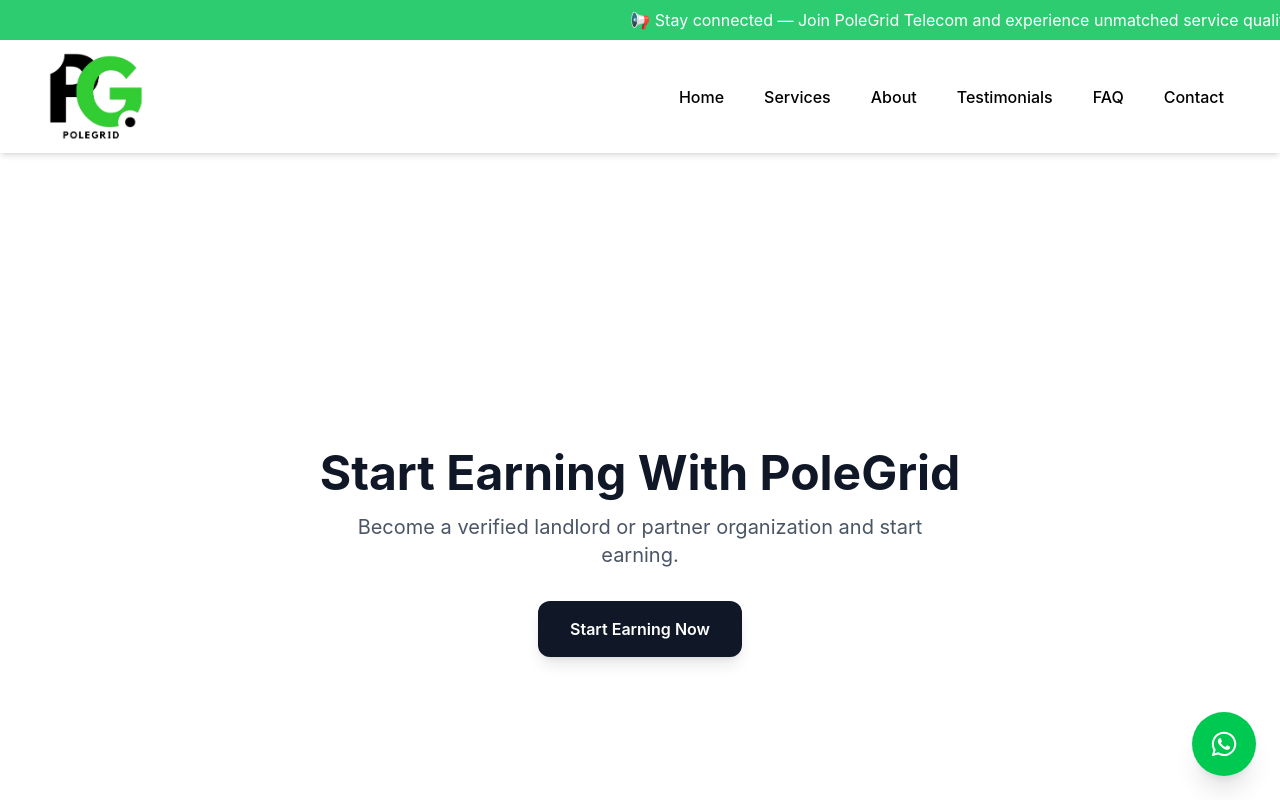
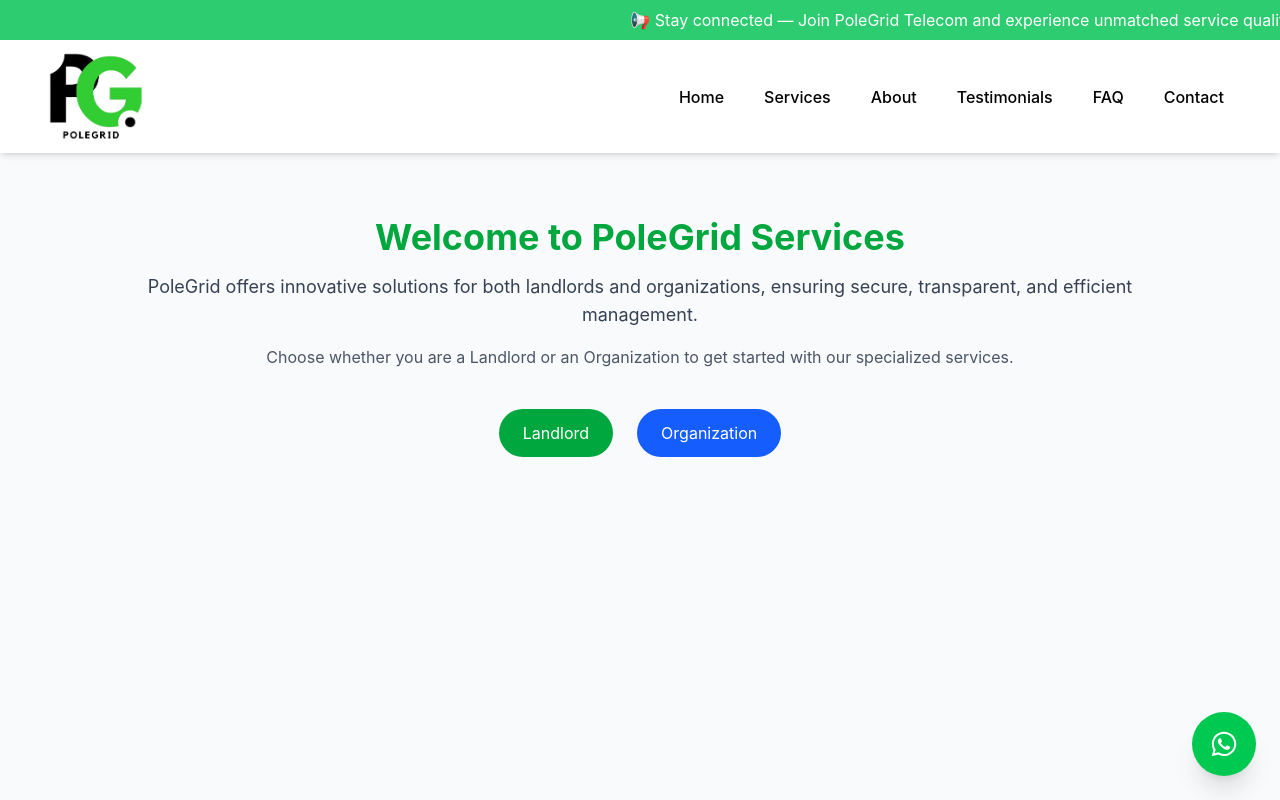
Before and after one commit to lala-tech-nig/polegridnew, a Next.js app: page /start-earning in a window 1280 px wide. Shown: the top 800 px of the page. Built offline with nearby package versions, Linux system fonts and the light colour scheme.

Commit message:
landlord and organization screen

```diff
--- a/app/start-earning/page.js
+++ b/app/start-earning/page.js
@@ -1,201 +1,160 @@
 "use client";
 
-import { useState } from "react";
-import { useRouter } from "next/navigation";
-import { motion, AnimatePresence } from "framer-motion";
+import { useState, useEffect } from "react";
+import Confetti from "react-confetti";
 
-export default function StartEarning() {
-  const router = useRouter();
-  const [open, setOpen] = useState(false);
-  const [type, setType] = useState("none");
+export default function ServicePage() {
+  const [selectedOption, setSelectedOption] = useState(null); // "landlord" | "organization"
+  const [modalOpen, setModalOpen] = useState(false);
+  const [form, setForm] = useState({});
+  const [confetti, setConfetti] = useState(false);
+  const [windowSize, setWindowSize] = useState({ width: 0, height: 0 });
 
-  const [landlordForm, setLandlordForm] = useState({
-    fullName: "",
-    email: "",
-    phone: "",
-    propertyAddress: "",
-    state: "",
-    lga: "",
-    busStop: "",
-    serviceType: "",
-    tower: "",
-    sex: "",
-    idPhoto: null,
-    documents: null,
-  });
+  useEffect(() => {
+    setWindowSize({ width: window.innerWidth, height: window.innerHeight });
+    const handleResize = () => setWindowSize({ width: window.innerWidth, height: window.innerHeight });
+    window.addEventListener("resize", handleResize);
+    return () => window.removeEventListener("resize", handleResize);
+  }, []);
 
-  const [orgForm, setOrgForm] = useState({
-    name: "",
-    email: "",
-    phone: "",
-    address: "",
-    contactName: "",
-    contactEmail: "",
-    contactPhone: "",
-    orgType: "",
-    designation: "",
-    registrationProcess: "",
-  });
+  const handleOptionClick = (option) => {
+    setSelectedOption(option);
+    setModalOpen(true);
+  };
 
-  const handleLandlordSubmit = () => router.push("/payment");
-  const handleOrgSubmit = () => router.push("/payment");
+  const handleInputChange = (e) => {
+    const { name, value, files } = e.target;
+    if (files) {
+      setForm({ ...form, [name]: files[0] });
+    } else {
+      setForm({ ...form, [name]: value });
+    }
+  };
+
+  const handleSubmit = (e) => {
+    e.preventDefault();
+    setConfetti(true);
+    setTimeout(() => {
+      setConfetti(false);
+      setModalOpen(false);
+      const paymentUrl = `https://checkout.flutterwave.com/v3/hosted/pay?tx_ref=${Date.now()}&amount=5000&currency=NGN&redirect_url=${encodeURIComponent(
+        window.location.href
+      )}&customer[email]=${form.email || form.emailAddress || ""}`;
+      window.location.href = paymentUrl;
+    }, 3000);
+  };
 
   return (
-    <div className="min-h-screen bg-white flex flex-col items-center justify-center p-6 md:p-10">
-      <motion.h1
-        initial={{ y: -30, opacity: 0 }}
-        animate={{ y: 0, opacity: 1 }}
-        transition={{ duration: 0.6 }}
-        className="text-4xl md:text-5xl font-bold mb-4 text-center text-gray-900"
-      >
-        Start Earning With PoleGrid
-      </motion.h1>
+    <section className="min-h-screen bg-gray-50 flex flex-col items-center px-6 py-16">
+      {/* Introduction */}
+      <div className="max-w-5xl text-center space-y-4">
+        <h1 className="text-4xl font-bold text-green-600">Welcome to PoleGrid Services</h1>
+        <p className="text-gray-700 text-lg">
+          PoleGrid offers innovative solutions for both landlords and organizations, ensuring secure, transparent, and efficient management.
+        </p>
+        <p className="text-gray-600">
+          Choose whether you are a Landlord or an Organization to get started with our specialized services.
+        </p>
+      </div>
 
-      <motion.p
-        initial={{ y: 20, opacity: 0 }}
-        animate={{ y: 0, opacity: 1 }}
-        transition={{ duration: 0.6, delay: 0.3 }}
-        className="text-gray-600 text-center max-w-xl mb-8 text-lg md:text-xl"
-      >
-        Become a verified landlord or partner organization and start earning.
-      </motion.p>
-
-      <motion.button
-        onClick={() => setOpen(true)}
-        whileHover={{ scale: 1.05 }}
-        whileTap={{ scale: 0.95 }}
-        className="px-8 py-4 bg-gray-900 text-white rounded-xl font-semibold shadow-lg hover:bg-gray-800 transition-all"
-      >
-        Start Earning Now
-      </motion.button>
-
-      {/* Modal */}
-      <AnimatePresence>
-        {open && (
-          <motion.div
-            initial={{ opacity: 0 }}
-            animate={{ opacity: 1 }}
-            exit={{ opacity: 0 }}
-            className="fixed inset-0 bg-black bg-opacity-40 flex items-center justify-center z-50 px-4"
-          >
-            <motion.div
-              initial={{ y: -50, opacity: 0 }}
-              animate={{ y: 0, opacity: 1 }}
-              exit={{ y: -50, opacity: 0 }}
-              transition={{ duration: 0.4 }}
-              className="bg-white rounded-3xl shadow-2xl p-6 w-full max-w-lg md:max-w-xl overflow-y-auto max-h-[90vh]"
-            >
-              {/* Registration Type Selection */}
-              {type === "none" && (
-                <div className="flex flex-col gap-4">
-                  <h2 className="text-2xl font-bold text-center text-gray-900 mb-4">
-                    Choose Registration Type
-                  </h2>
-
+      {/* Option Buttons */}
+      <div className="flex flex-col sm:flex-row gap-6 mt-10">
         <button
-                    onClick={() => setType("landlord")}
-                    className="w-full py-3 bg-green-600 text-white rounded-lg font-semibold hover:bg-green-700 transition-all"
+          onClick={() => handleOptionClick("landlord")}
+          className="px-6 py-3 bg-green-600 text-white rounded-full hover:bg-green-500"
         >
           Landlord
         </button>
-
         <button
-                    onClick={() => setType("organization")}
-                    className="w-full py-3 bg-purple-600 text-white rounded-lg font-semibold hover:bg-purple-700 transition-all"
+          onClick={() => handleOptionClick("organization")}
+          className="px-6 py-3 bg-blue-600 text-white rounded-full hover:bg-blue-500"
         >
           Organization
         </button>
+      </div>
 
+      {/* Modal Form */}
+      {modalOpen && (
+        <div className="fixed inset-0 bg-black bg-opacity-50 flex items-start sm:items-center justify-center z-50 overflow-auto p-4">
+          <div className="bg-white rounded-3xl p-6 sm:p-10 w-full max-w-3xl shadow-xl relative">
             <button
-                    onClick={() => setOpen(false)}
-                    className="mt-2 w-full py-2 text-sm text-gray-500 underline"
+              onClick={() => setModalOpen(false)}
+              className="absolute top-4 right-4 text-gray-500 hover:text-gray-800 font-bold text-xl"
             >
-                    Close
+              ✕
             </button>
+
+            <h2 className="text-2xl font-bold text-center mb-6 text-green-600">
+              {selectedOption === "landlord" ? "Landlord Details" : "Organization Details"}
+            </h2>
+
+            <form onSubmit={handleSubmit} className="grid grid-cols-1 md:grid-cols-2 gap-4 max-h-[80vh] overflow-auto">
+              {selectedOption === "landlord" && (
+                <>
+                  <input name="fullName" placeholder="Full Name" required onChange={handleInputChange} className="border rounded-lg p-2 w-full" />
+                  <input type="email" name="email" placeholder="Email" required onChange={handleInputChange} className="border rounded-lg p-2 w-full" />
+                  <input type="tel" name="phoneNumber" placeholder="Phone Number" required onChange={handleInputChange} className="border rounded-lg p-2 w-full" />
+                  <input name="state" placeholder="State" required onChange={handleInputChange} className="border rounded-lg p-2 w-full" />
+                  <input name="propertyAddress" placeholder="Property Address" required onChange={handleInputChange} className="border rounded-lg p-2 w-full" />
+                  <input name="localGovernment" placeholder="Local Government" required onChange={handleInputChange} className="border rounded-lg p-2 w-full" />
+                  <select name="sex" required onChange={handleInputChange} className="border rounded-lg p-2 w-full">
+                    <option value="">Select Sex</option>
+                    <option value="male">Male</option>
+                    <option value="female">Female</option>
+                  </select>
+                  <select name="serviceType" required onChange={handleInputChange} className="border rounded-lg p-2 w-full">
+                    <option value="">Service Type</option>
+                    <option value="Tower">Tower</option>
+                    <option value="ATMinstallation">ATM Installation</option>
+                  </select>
+                  <input type="file" name="idPhoto" required onChange={handleInputChange} className="w-full" />
+                  <input type="file" name="supportingDocs" required onChange={handleInputChange} className="w-full" />
+                </>
+              )}
+
+              {selectedOption === "organization" && (
+                <>
+                  <input name="organizationName" placeholder="Organization Name" required onChange={handleInputChange} className="border rounded-lg p-2 w-full" />
+                  <input type="email" name="emailAddress" placeholder="Email Address" required onChange={handleInputChange} className="border rounded-lg p-2 w-full" />
+                  <input type="tel" name="phoneNumber" placeholder="Phone Number" required onChange={handleInputChange} className="border rounded-lg p-2 w-full" />
+                  <input name="address" placeholder="Address" required onChange={handleInputChange} className="border rounded-lg p-2 w-full" />
+                  <input name="contactPersonName" placeholder="Contact Person Name" required onChange={handleInputChange} className="border rounded-lg p-2 w-full" />
+                  <input type="email" name="contactPersonEmail" placeholder="Contact Person Email" required onChange={handleInputChange} className="border rounded-lg p-2 w-full" />
+                  <input type="tel" name="contactPersonPhone" placeholder="Contact Person Phone" required onChange={handleInputChange} className="border rounded-lg p-2 w-full" />
+                  <select name="organizationType" required onChange={handleInputChange} className="border rounded-lg p-2 w-full">
+                    <option value="">Organization Type</option>
+                    <option value="Telecom Company">Telecom Company</option>
+                    <option value="Towerco">Towerco</option>
+                    <option value="Real Estate">Real Estate</option>
+                    <option value="Financial Institution">Financial Institution</option>
+                    <option value="Agents">Agents</option>
+                    <option value="Energy Companies">Energy Companies</option>
+                    <option value="Infrastructure Companies">Infrastructure Companies</option>
+                    <option value="Government Agencies">Government Agencies</option>
+                    <option value="Others">Others</option>
+                  </select>
+                  <input name="designation" placeholder="Designation" required onChange={handleInputChange} className="border rounded-lg p-2 w-full" />
+                  <select name="registrationProcess" required onChange={handleInputChange} className="border rounded-lg p-2 w-full">
+                    <option value="">Registration Process</option>
+                    <option value="partnership/collaboration">Partnership/Collaboration</option>
+                    <option value="service provision">Service Provision</option>
+                    <option value="property listing">Property Listing</option>
+                    <option value="investment opportunities">Investment Opportunities</option>
+                  </select>
+                </>
+              )}
+
+              <div className="md:col-span-2">
+                <button type="submit" className="w-full py-3 bg-green-600 text-white font-semibold rounded-full hover:bg-green-500">
+                  Submit & Pay
+                </button>
+              </div>
+            </form>
+          </div>
         </div>
       )}
 
-              {/* Landlord Form */}
-              {type === "landlord" && (
-                <div className="flex flex-col gap-4">
-                  <h2 className="text-xl font-bold text-green-700 mb-2">
-                    Landlord Registration
-                  </h2>
-                  <p className="text-gray-600 mb-4">
-                    Fill your details correctly to get verified.
-                  </p>
-
-                  <div className="grid grid-cols-1 gap-3">
-                    {Object.keys(landlordForm).map((key) => (
-                      <input
-                        key={key}
-                        type={key === "idPhoto" || key === "documents" ? "file" : "text"}
-                        value={key === "idPhoto" || key === "documents" ? undefined : landlordForm[key]}
-                        onChange={(e) =>
-                          setLandlordForm({
-                            ...landlordForm,
-                            [key]:
-                              key === "idPhoto" || key === "documents"
-                                ? e.target.files[0] || null
-                                : e.target.value,
-                          })
-                        }
-                        className="border border-gray-300 p-3 rounded-lg focus:ring-2 focus:ring-green-400 focus:outline-none transition-all"
-                        placeholder={key.replace(/([A-Z])/g, " $1")}
-                      />
-                    ))}
-                  </div>
-
-                  <motion.button
-                    onClick={handleLandlordSubmit}
-                    whileHover={{ scale: 1.02 }}
-                    whileTap={{ scale: 0.98 }}
-                    className="mt-4 w-full bg-green-600 text-white p-3 rounded-lg font-semibold shadow-md hover:bg-green-700 transition-all"
-                  >
-                    Submit Registration
-                  </motion.button>
-                </div>
-              )}
-
-              {/* Organization Form */}
-              {type === "organization" && (
-                <div className="flex flex-col gap-4">
-                  <h2 className="text-xl font-bold text-purple-700 mb-2">
-                    Organization Registration
-                  </h2>
-
-                  <div className="grid grid-cols-1 gap-3">
-                    {Object.keys(orgForm).map((key) => (
-                      <input
-                        key={key}
-                        type="text"
-                        value={orgForm[key]}
-                        onChange={(e) =>
-                          setOrgForm({
-                            ...orgForm,
-                            [key]: e.target.value,
-                          })
-                        }
-                        className="border border-gray-300 p-3 rounded-lg focus:ring-2 focus:ring-purple-400 focus:outline-none transition-all"
-                        placeholder={key.replace(/([A-Z])/g, " $1")}
-                      />
-                    ))}
-                  </div>
-
-                  <motion.button
-                    onClick={handleOrgSubmit}
-                    whileHover={{ scale: 1.02 }}
-                    whileTap={{ scale: 0.98 }}
-                    className="mt-4 w-full bg-purple-600 text-white p-3 rounded-lg font-semibold shadow-md hover:bg-purple-700 transition-all"
-                  >
-                    Submit
-                  </motion.button>
-                </div>
-              )}
-            </motion.div>
-          </motion.div>
-        )}
-      </AnimatePresence>
-    </div>
+      {confetti && <Confetti width={windowSize.width} height={windowSize.height} numberOfPieces={250} recycle={false} />}
+    </section>
   );
 }
--- a/package.json
+++ b/package.json
@@ -17,6 +17,7 @@
     "react": "19.2.0",
     "react-confetti": "^6.4.0",
     "react-dom": "19.2.0",
+    "react-hot-toast": "^2.6.0",
     "react-icons": "^5.5.0"
   },
   "devDependencies": {
```
Also changed, not shown: 1 other file (tests, documents, lock files or other folders). Lines whose indentation alone changed are shown as unchanged.
